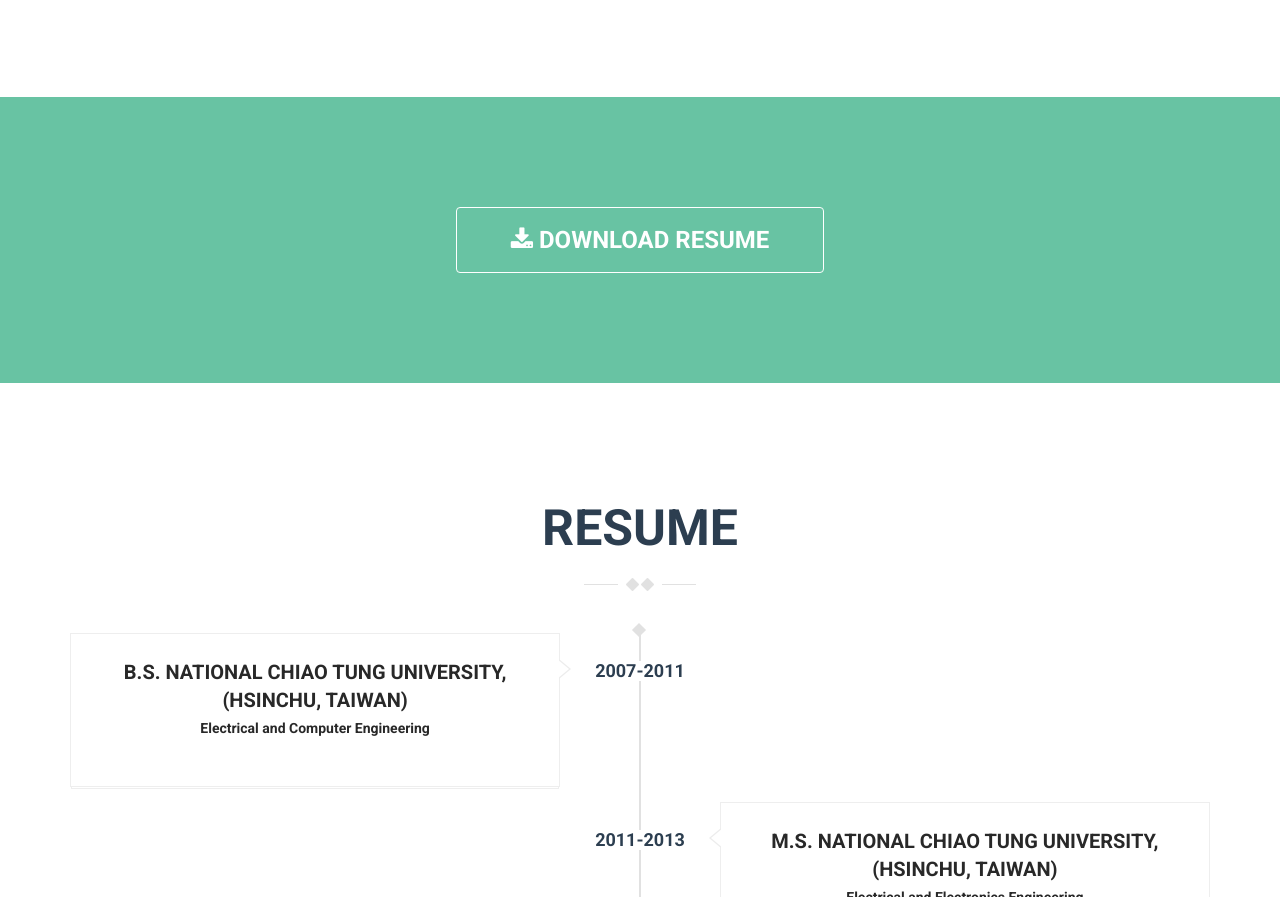
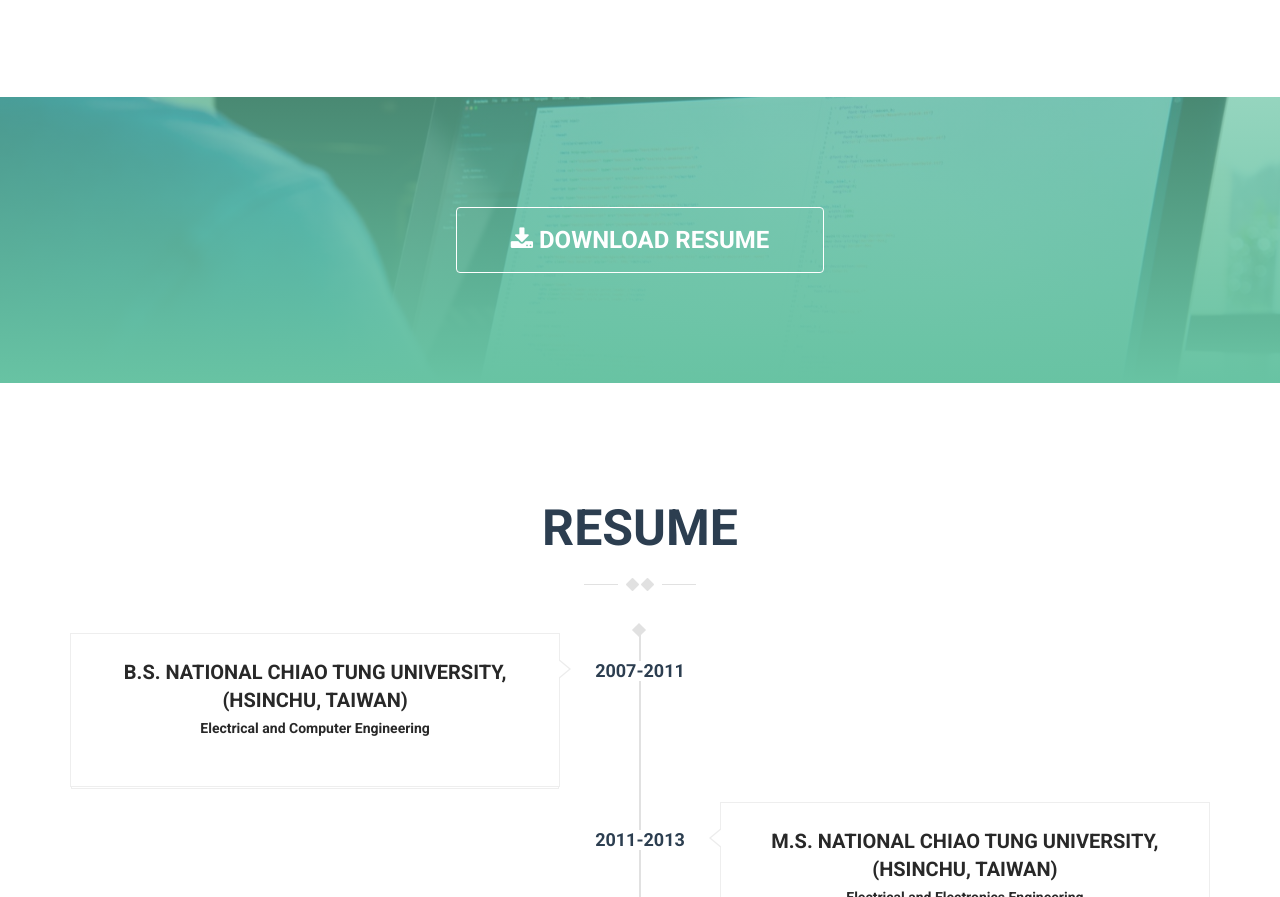
Before and after one commit to bart26/bartsite, a plain HTML site: page index.html in a window 1280 px wide. Shown: the part 1377-2274 px from the top of the page. Drawn offline with Linux system fonts and the light colour scheme; a script that the page names is missing.

Commit message:
Fix the Background of Hire Section
Fix the Background of Hire Section, upload the image and modify css

```diff
--- a/assets/css/style.css
+++ b/assets/css/style.css
@@ -1437,7 +1437,7 @@ Icon for all respective meta
 
 /* === Hire Section === */
 .hire-section {
-    background: url(../../assets/images/hire-bg-02.jpg) no-repeat top center #68C3A3;
+    background: url(../../assets/images/hire-bg.jpg) no-repeat top center #68C3A3;
     background-attachment: fixed;
     background-size: cover;
     color: #fff;
```
Also changed, not shown: assets/images/hire-bg.jpg (added).
